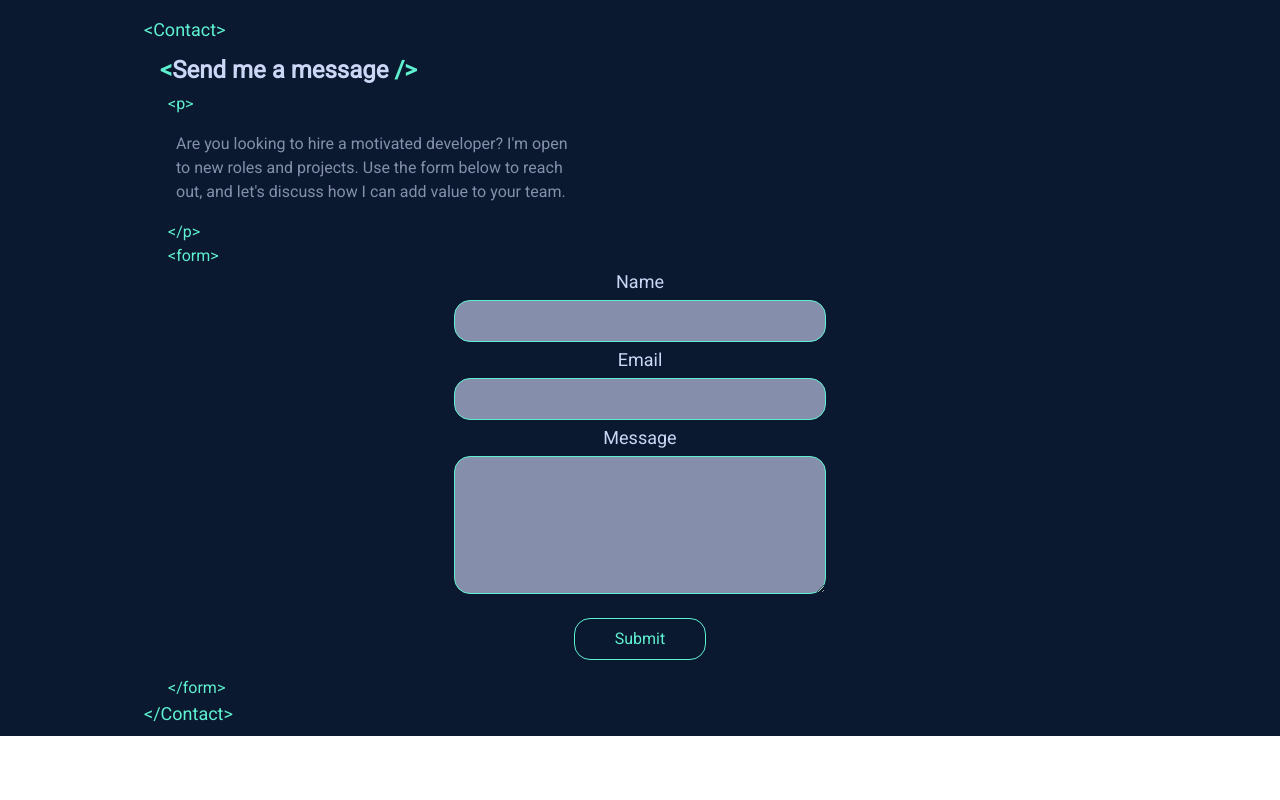
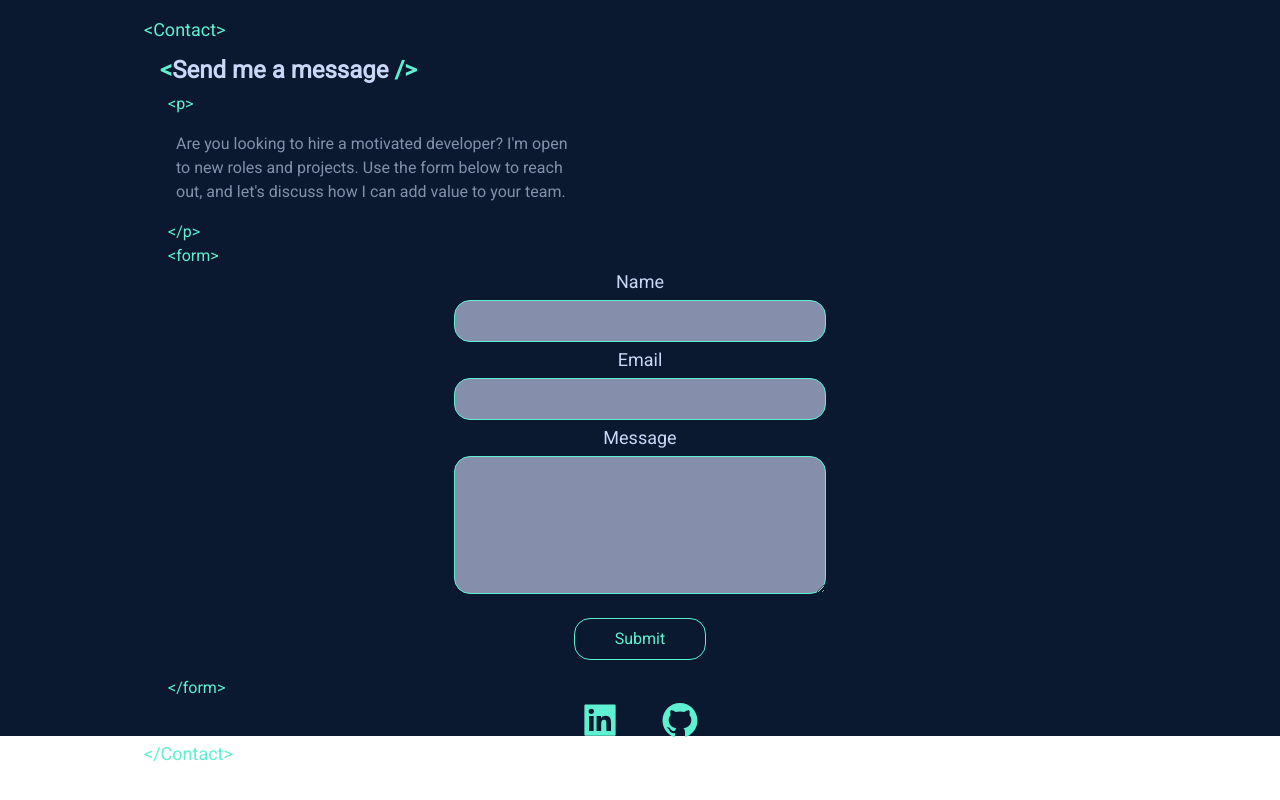
Before and after one commit to S-Guettner/new-portfolio-next, a Next.js app: page / in a window 1280 px wide. Shown: the part 2464-3264 px from the top of the page. Built offline with nearby package versions, Linux system fonts and the light colour scheme.

Commit message:
added social icons

```diff
--- a/app/components/sections/ContactSection.tsx
+++ b/app/components/sections/ContactSection.tsx
@@ -127,6 +127,18 @@
                     </section>
                 )}
                 <p className='text-green pl-6 md:text-md'>&lt;/form&gt;</p>
+                <section className='flex justify-center gap-10'>
+                    <div className='text-green hover:-translate-y-1 hover:scale-110'>
+                        <a href="https://www.linkedin.com/in/sven-g%C3%BCttner-335739162/">
+                            <svg stroke="currentColor" fill="currentColor" strokeWidth="0" viewBox="0 0 1024 1024" height="2.5rem" width="2.5rem" xmlns="http://www.w3.org/2000/svg"><path d="M880 112H144c-17.7 0-32 14.3-32 32v736c0 17.7 14.3 32 32 32h736c17.7 0 32-14.3 32-32V144c0-17.7-14.3-32-32-32zM349.3 793.7H230.6V411.9h118.7v381.8zm-59.3-434a68.8 68.8 0 1 1 68.8-68.8c-.1 38-30.9 68.8-68.8 68.8zm503.7 434H675.1V608c0-44.3-.8-101.2-61.7-101.2-61.7 0-71.2 48.2-71.2 98v188.9H423.7V411.9h113.8v52.2h1.6c15.8-30 54.5-61.7 112.3-61.7 120.2 0 142.3 79.1 142.3 181.9v209.4z"></path></svg>
+                        </a>
+                    </div>
+                    <div className='text-green hover:-translate-y-1 hover:scale-110'>
+                        <a href="https://github.com/S-Guettner">
+                            <svg stroke="currentColor" fill="currentColor" strokeWidth="0" viewBox="0 0 1024 1024" height="2.5rem" width="2.5rem" xmlns="http://www.w3.org/2000/svg"><path d="M511.6 76.3C264.3 76.2 64 276.4 64 523.5 64 718.9 189.3 885 363.8 946c23.5 5.9 19.9-10.8 19.9-22.2v-77.5c-135.7 15.9-141.2-73.9-150.3-88.9C215 726 171.5 718 184.5 703c30.9-15.9 62.4 4 98.9 57.9 26.4 39.1 77.9 32.5 104 26 5.7-23.5 17.9-44.5 34.7-60.8-140.6-25.2-199.2-111-199.2-213 0-49.5 16.3-95 48.3-131.7-20.4-60.5 1.9-112.3 4.9-120 58.1-5.2 118.5 41.6 123.2 45.3 33-8.9 70.7-13.6 112.9-13.6 42.4 0 80.2 4.9 113.5 13.9 11.3-8.6 67.3-48.8 121.3-43.9 2.9 7.7 24.7 58.3 5.5 118 32.4 36.8 48.9 82.7 48.9 132.3 0 102.2-59 188.1-200 212.9a127.5 127.5 0 0 1 38.1 91v112.5c.8 9 0 17.9 15 17.9 177.1-59.7 304.6-227 304.6-424.1 0-247.2-200.4-447.3-447.5-447.3z"></path></svg>
+                        </a>
+                    </div>
+                </section>
                 <p className='text-green md:text-lg'>&lt;/Contact&gt;</p>
             </section>
 
```
